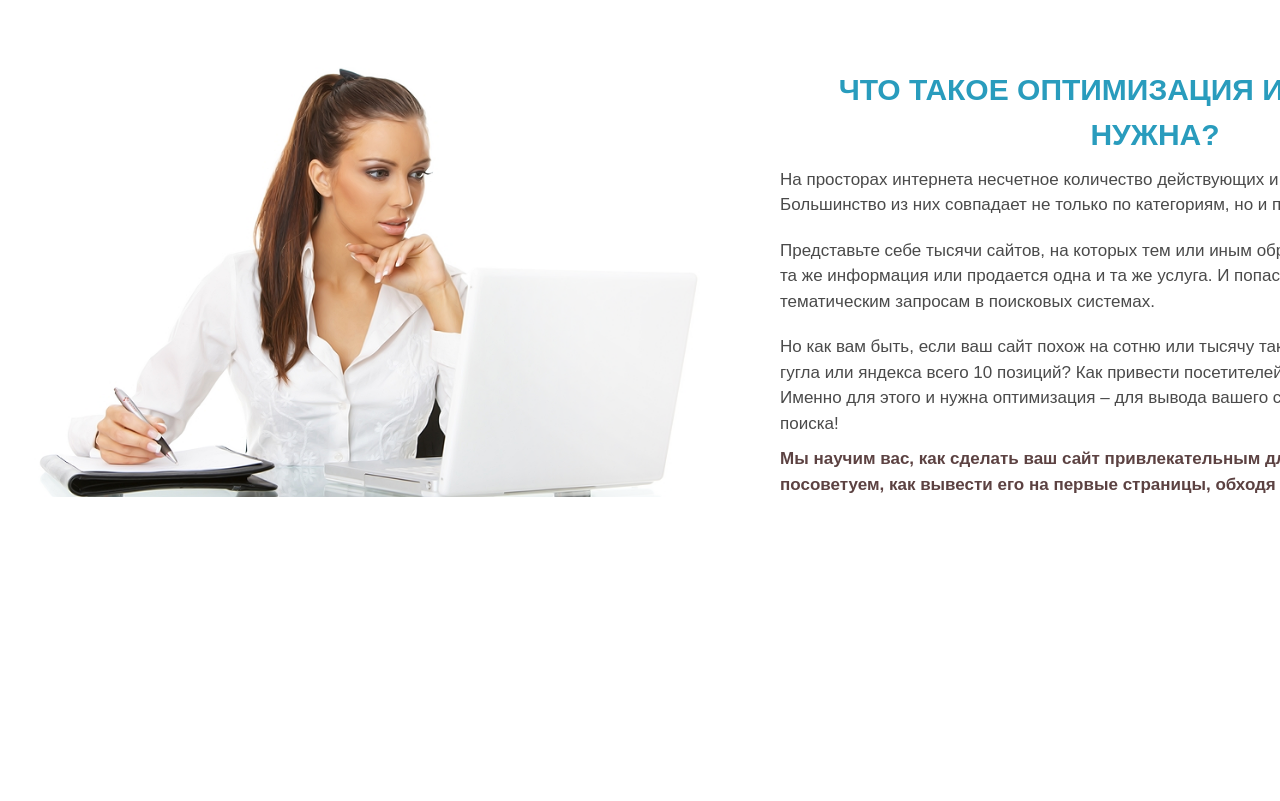
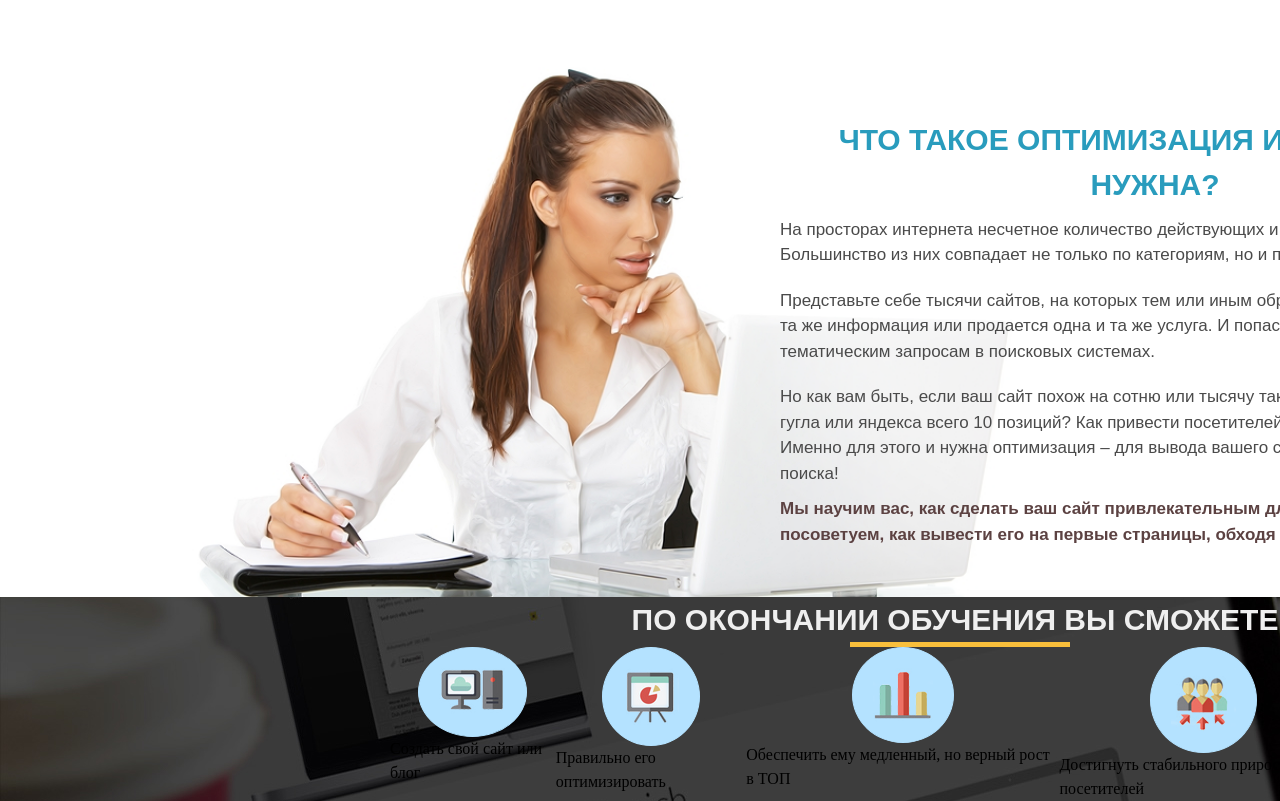
Before and after one commit to denchdudarev/wordpress2, a plain HTML site: page index.html in a window 1280 px wide. Shown: the part 1274-2075 px from the top of the page. Before the commit the page ends 1771 px from the top, so only its background shows below. Drawn offline with Linux system fonts and the light colour scheme.

Commit message:
8 commit

```diff
--- a/index.html
+++ b/index.html
@@ -102,6 +102,58 @@
                 </div>
             </div>
         </section>
+        <section class="four-screen">
+            <div class="four-screen-contant">
+                <h3 class="four-screen-contant--h3">
+                    По окончании обучения Вы сможете!
+                </h3>
+                <div class="four-screen-contant--strip">
+
+                </div>
+                <div class="four-screen-contant-block">
+                    <div class="four-screen-contant-block--element">
+                        <div class="four-screen-contant-block--element-radius">
+                            <img class="four-screen-contant-block--element-img" src="img/finish_icon_1.png" alt="">
+                        </div>
+                        <p class="four-screen-contant-block--element-text">
+                            Создать свой сайт или блог
+                        </p>
+                    </div>
+                    <div class="four-screen-contant-block--element">
+                        <div class="four-screen-contant-block--element-radius">
+                            <img class="four-screen-contant-block--element-img" src="img/finish_icon_2.png" alt="">
+                        </div>
+                        <p class="four-screen-contant-block--element-text">
+                            Правильно его оптимизировать
+                        </p>
+                    </div>
+                    <div class="four-screen-contant-block--element">
+                        <div class="four-screen-contant-block--element-radius">
+                            <img class="four-screen-contant-block--element-img" src="img/finish_icon_3.png" alt="">
+                        </div>
+                        <p class="four-screen-contant-block--element-text">
+                            Обеспечить ему медленный, но верный рост в ТОП
+                        </p>
+                    </div>
+                    <div class="four-screen-contant-block--element">
+                        <div class="four-screen-contant-block--element-radius">
+                            <img class="four-screen-contant-block--element-img" src="img/finish_icon_4.png" alt="">
+                        </div>
+                        <p class="four-screen-contant-block--element-text">
+                            Достигнуть стабильного прироста посетителей
+                        </p>
+                    </div>
+                    <div class="four-screen-contant-block--element">
+                        <div class="four-screen-contant-block--element-radius">
+                            <img class="four-screen-contant-block--element-img" src="img/finish_icon_5.png" alt="">
+                        </div>
+                        <p class="four-screen-contant-block--element-text">
+                            Получать ощутимую прибыль
+                        </p>
+                    </div>
+                </div>
+            </div>
+        </section>
     </main>
 </body>
 </html>
--- a/style.css
+++ b/style.css
@@ -241,7 +241,7 @@ body {
 }
 
 .three-screen {
-  background: url('img/woman_bg.png') 0 0/contain no-repeat;
+  background: url('img/woman_bg.png') 150px 0/contain no-repeat;
 }
 
 .three-screen-width {
@@ -250,6 +250,7 @@ body {
   display: flex;
   flex-direction: column;
   align-items: flex-end;
+  padding: 50px 0;
 }
 
 .three-screen-contant {
@@ -283,3 +284,49 @@ body {
   color: #5C4242;
   font-family: Arial, Helvetica, sans-serif;
 }
+
+.four-screen {
+  background: url('img/second_bg.png') 0 0/cover no-repeat;
+}
+
+.four-screen-contant {
+  width: 1140px;
+  margin: 0 auto;
+  display: flex;
+  flex-direction: column;
+  align-items: center;
+}
+
+.four-screen-contant--h3 {
+  color: #EFEFEF;
+  font-family: Arial, Helvetica, sans-serif;
+  font-size: 30px;
+  text-transform: uppercase;
+}
+
+.four-screen-contant--strip {
+  width: 220px;
+  height: 5px;
+  background-color: #F9BF3B;
+}
+
+.four-screen-contant-block {
+  display: flex;
+  justify-content: space-between;
+}
+
+.four-screen-contant-block--element {
+  display: flex;
+  flex-direction: column;
+  align-items: center;
+}
+
+.four-screen-contant-block--element-radius {
+  border: 1px solid #B4E2FF;
+  border-radius: 50%;
+  background-color: #B4E2FF;
+}
+
+.four-screen-contant-block--element-img {
+  padding: 20px;
+}
```
Also changed, not shown: img/finish_icon_1.png (added), img/finish_icon_2.png (added), img/finish_icon_3.png (added), img/finish_icon_4.png (added), img/finish_icon_5.png (added).
